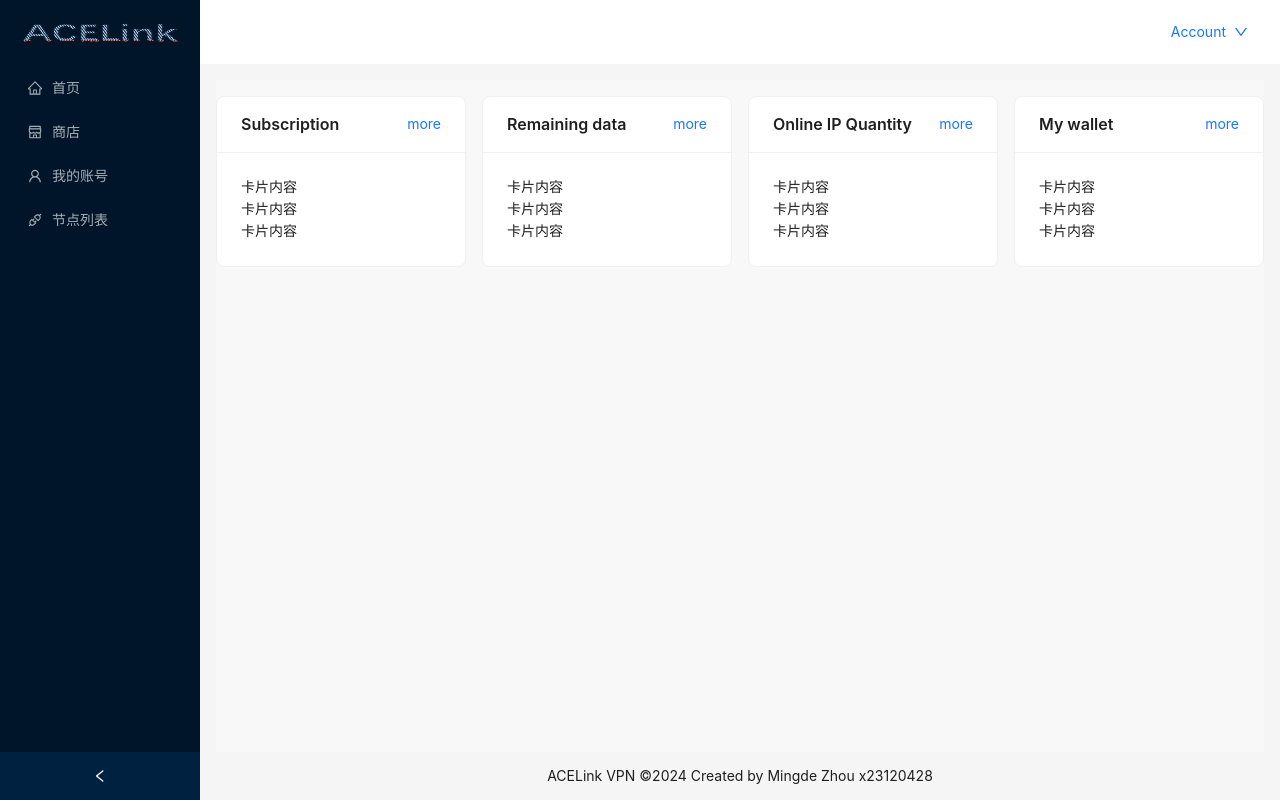
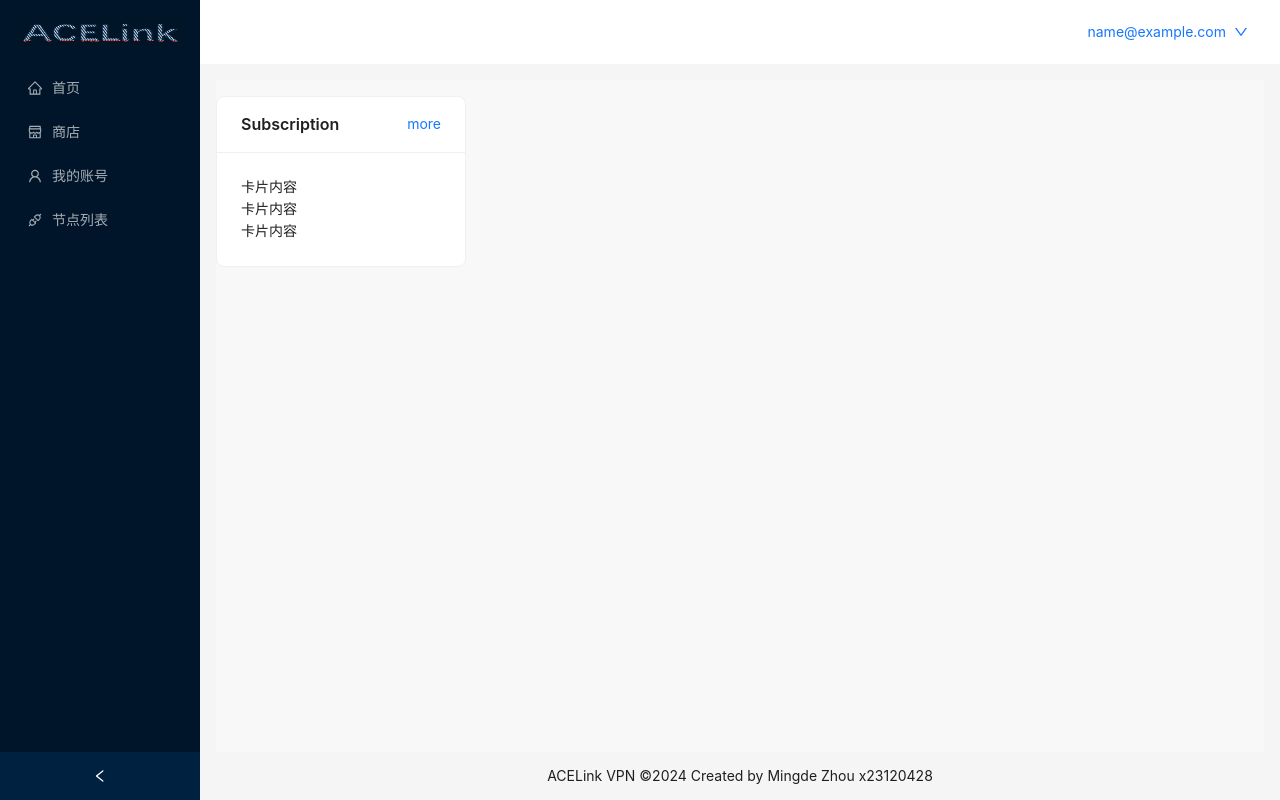
Before and after one commit to canadaell/VPNManage-System, a React (Vite) app in the folder vpnmanage/: page /layout/home in a window 1280 px wide. Built offline with nearby package versions, Linux system fonts and the light colour scheme; sample sign-in values are in the browser's storage.

Commit message:
add buy subscription plans api

```diff
--- a/vpnmanage/src/components/Logout.tsx
+++ /dev/null
@@ -1,38 +0,0 @@
-import React from 'react';
-import { DownOutlined } from "@ant-design/icons";
-import { Dropdown, MenuProps, Space } from "antd";
-import { useNavigate } from 'react-router-dom';
-
-const items: MenuProps['items'] = [
-    {
-      key: '1',
-      danger: true,
-      label: (
-        <a target="_blank" rel="noopener noreferrer" href="">
-          Log out
-        </a>
-      ),
-    }
-  ];
-
-const Logout: React.FC = () => {
-    const navigate = useNavigate();
-    const handleLogout = () => {
-
-    };
-
-    return (
-        <div className='account'>
-        <Dropdown menu={{ items }}>
-          <a onClick={(e) => e.preventDefault()}>
-            <Space>
-              Account
-              <DownOutlined />
-            </Space>
-          </a>
-        </Dropdown>
-        </div>
-    );
-}
-
-export default Logout;
--- /dev/null
+++ b/vpnmanage/src/components/Logout/index.tsx
@@ -0,0 +1,52 @@
+import React, { useEffect, useState } from 'react';
+import { DownOutlined } from "@ant-design/icons";
+import { Dropdown, MenuProps, Space, message } from "antd";
+import { useNavigate } from 'react-router-dom';
+
+const Logout: React.FC = () => {
+    const navigate = useNavigate();
+    const [userEmail, setUserEmail] = useState<string>('account');
+
+    useEffect(() => {
+        const email = localStorage.getItem('userEmail');
+        if (email) {
+            setUserEmail(email);
+        }
+    }, []);
+
+    const handleLogout = () => {
+        // logout function
+        // clear token
+        localStorage.removeItem('token');
+        localStorage.removeItem('userEmail');
+        // logout success message
+        message.success('登出成功');
+
+        // navigate to login page
+        navigate('/login');
+    };
+
+    const items: MenuProps['items'] = [
+        {
+            key: '1',
+            danger: true,
+            label: 'Log out',
+            onClick: handleLogout
+        }
+    ];
+
+    return (
+        <div className='account'>
+            <Dropdown menu={{ items }}>
+                <a onClick={(e) => e.preventDefault()}>
+                    <Space>
+                        {userEmail}
+                        <DownOutlined />
+                    </Space>
+                </a>
+            </Dropdown>
+        </div>
+    );
+}
+
+export default Logout;
--- a/vpnmanage/src/views/Home.tsx
+++ b/vpnmanage/src/views/Home.tsx
@@ -7,13 +7,13 @@ const View = () => {
 
   const cardStyle = {
     width: '100%',
-    // marginBottom: '16px',// 添加下方 margin
-    marginTop: '16px', // 添加上方 margin
+    // marginBottom: '16px',
+    marginTop: '16px',
 
   };
 
   const colStyle = {
-    padding: '0 8px', // 左右各添加 8px 的 padding，形成 16px 的间隔
+    padding: '0 8px',
   };
 
   return (
@@ -25,27 +25,6 @@ const View = () => {
           <p>卡片内容</p>
         </Card>
       </Col>
-      <Col xs={24} sm={24} md={12} lg={6} style={colStyle}>
-        <Card title="Remaining data" extra={<a href="#">more</a>} style={cardStyle}>
-          <p>卡片内容</p>
-          <p>卡片内容</p>
-          <p>卡片内容</p>
-        </Card>
-      </Col>
-      <Col xs={24} sm={24} md={12} lg={6} style={colStyle}>
-        <Card title="Online IP Quantity" extra={<a href="#">more</a>} style={cardStyle}>
-          <p>卡片内容</p>
-          <p>卡片内容</p>
-          <p>卡片内容</p>
-        </Card>
-      </Col>
-      <Col xs={24} sm={24} md={12} lg={6} style={colStyle}>
-        <Card title="My wallet" extra={<a href="#">more</a>} style={cardStyle}>
-          <p>卡片内容</p>
-          <p>卡片内容</p>
-          <p>卡片内容</p>
-        </Card>
-      </Col>
     </Row>
   );
 };
--- a/vpnmanage/src/views/Login/index.tsx
+++ b/vpnmanage/src/views/Login/index.tsx
@@ -34,6 +34,8 @@ const View = () => {
       if (response.data.token) {
         // 登录成功
         localStorage.setItem('token', response.data.token);
+        localStorage.setItem('userEmail', values.email);
+        localStorage.setItem('user_id', response.data.userId);
         message.success('登录成功！');
         navigate('/layout/home');
       } else {
```
